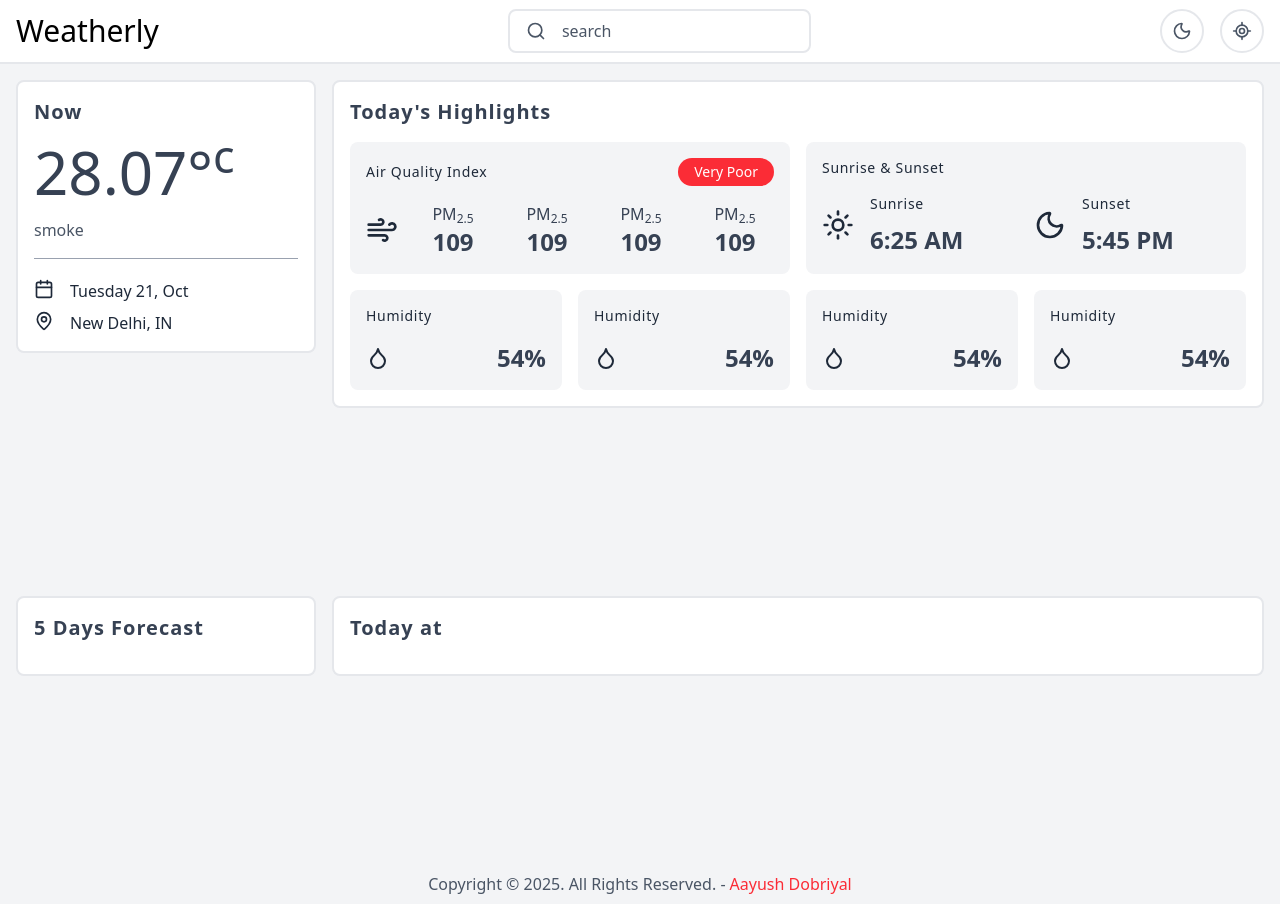
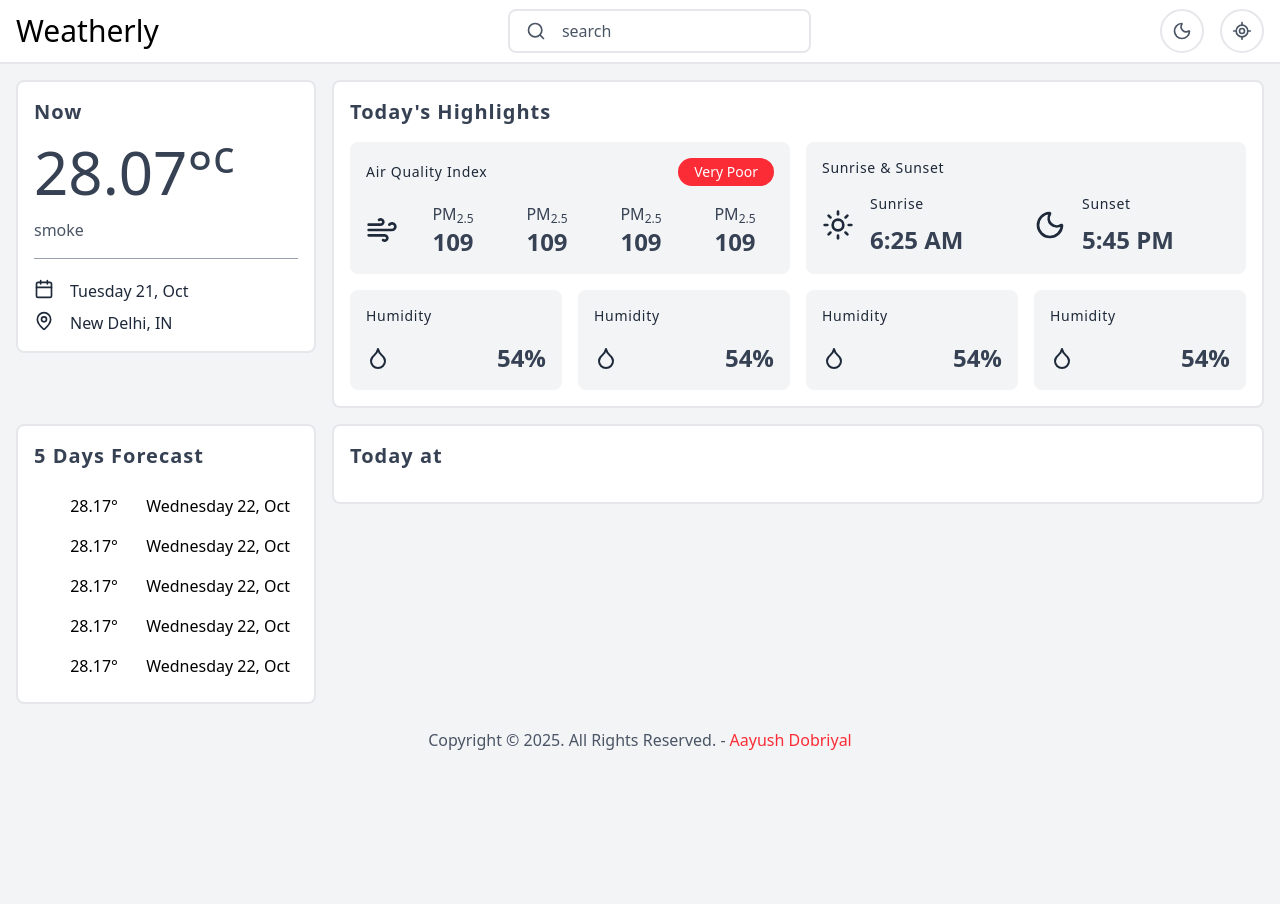
Before and after one commit to Tweekaayush/weather-app-2.0, a React (Vite) app: page / in a window 1280 px wide. After the commit the page ends 800 px from the top, so only its background shows below. Built offline with nearby package versions, Linux system fonts and the light colour scheme.

Commit message:
update WeeklyForecast component style

```diff
--- a/src/App.jsx
+++ b/src/App.jsx
@@ -8,7 +8,7 @@ import HourlyForecast from "./components/HourlyForecast";
 const App = () => {
   return (
     <Layout>
-      <div className="container py-4 min-h-screen grid grid-cols-12 gap-4 dark:bg-transparent bg-gray-100\">
+      <div className="container py-4 grid grid-cols-12 gap-4 dark:bg-transparent bg-gray-100">
         <div className='col-span-12 lg:col-span-3'>
           <CurrentWeather />
         </div>
--- a/src/components/WeeklyForecast.jsx
+++ b/src/components/WeeklyForecast.jsx
@@ -4,6 +4,33 @@ const WeeklyForecast = () => {
   return (
     <div className="card">
       <h1 className="heading-1">5 Days Forecast</h1>
+      <ul className="flex flex-col">
+        <li className="flex justify-between gap-4 hover:bg-gray-100 dark:hover:bg-gray-800 p-2 cursor-pointer">
+          <img src="" alt="" />
+          <p>28.17&deg;</p>
+          <p>Wednesday 22, Oct</p>
+        </li>
+        <li className="flex justify-between gap-4 hover:bg-gray-100 dark:hover:bg-gray-800 p-2 cursor-pointer">
+          <img src="" alt="" />
+          <p>28.17&deg;</p>
+          <p>Wednesday 22, Oct</p>
+        </li>
+        <li className="flex justify-between gap-4 hover:bg-gray-100 dark:hover:bg-gray-800 p-2 cursor-pointer">
+          <img src="" alt="" />
+          <p>28.17&deg;</p>
+          <p>Wednesday 22, Oct</p>
+        </li>
+        <li className="flex justify-between gap-4 hover:bg-gray-100 dark:hover:bg-gray-800 p-2 cursor-pointer">
+          <img src="" alt="" />
+          <p>28.17&deg;</p>
+          <p>Wednesday 22, Oct</p>
+        </li>
+        <li className="flex justify-between gap-4 hover:bg-gray-100 dark:hover:bg-gray-800 p-2 cursor-pointer">
+          <img src="" alt="" />
+          <p>28.17&deg;</p>
+          <p>Wednesday 22, Oct</p>
+        </li>
+      </ul>
     </div>
   );
 };
```
